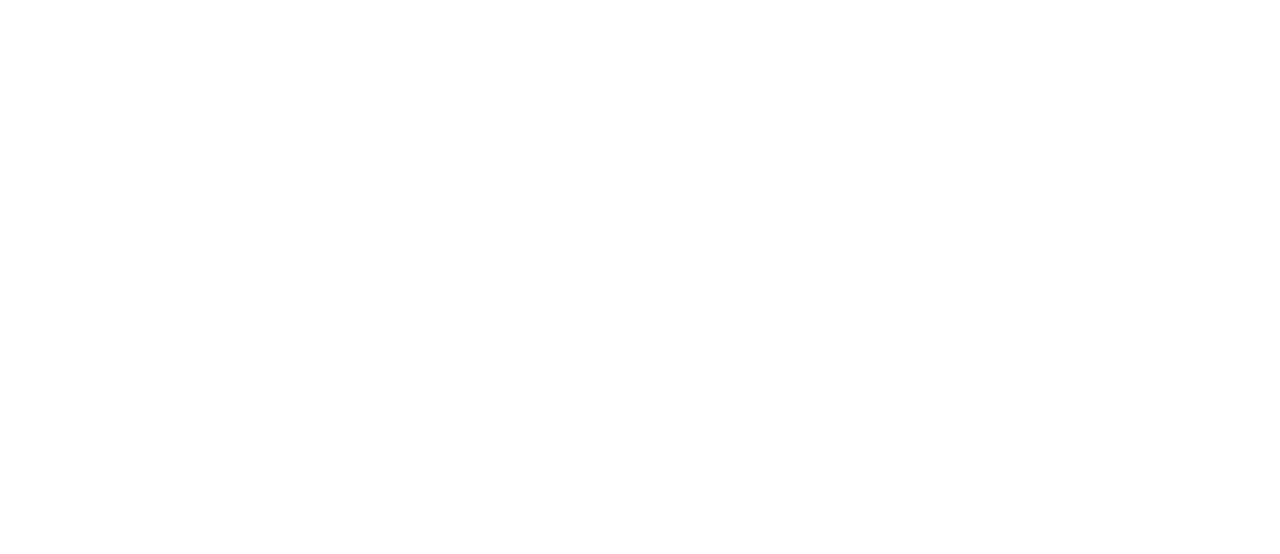
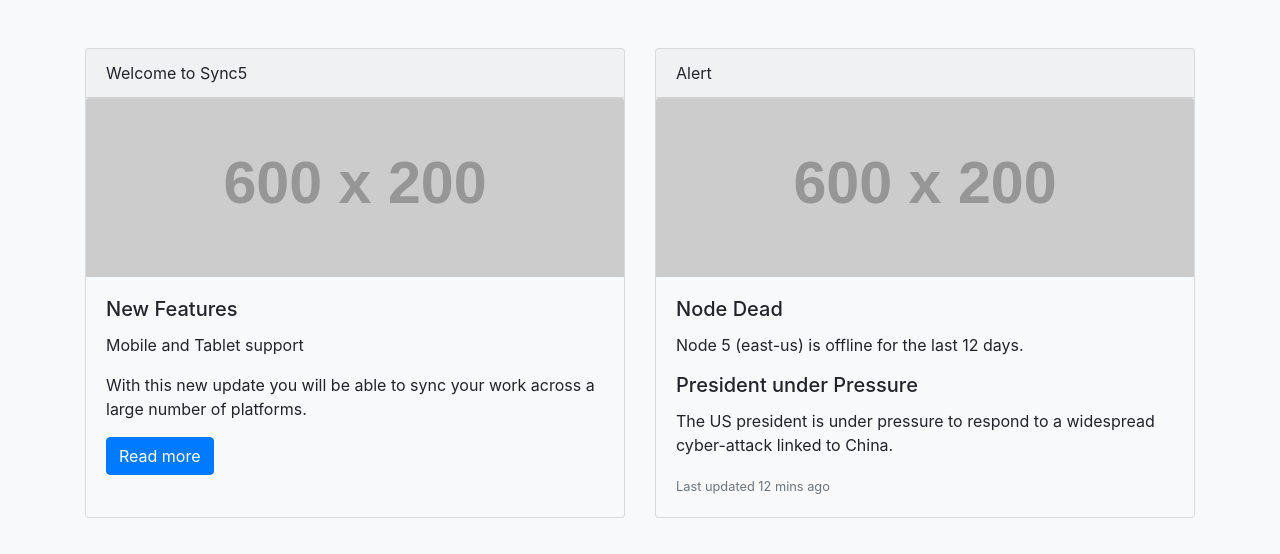
Before and after one commit to acciojob/bootstrap-card-Harshsurya-1327, a website: page main.html in a window 1280 px wide. Drawn offline with nearby package versions, Linux system fonts and the light colour scheme; placeholder pictures from the web are drawn by us.

Commit message:
created a submission

```diff
--- a/main.html
+++ b/main.html
@@ -1,16 +1,48 @@
 <!DOCTYPE html>
+<html lang="en">
+<head>
+  <meta charset="UTF-8">
+  <meta name="viewport" content="width=device-width, initial-scale=1, shrink-to-fit=no">
+  <title>Bootstrap Card Deck</title>
+  <!-- Bootstrap CSS -->
+  <link href="https://stackpath.bootstrapcdn.com/bootstrap/4.3.1/css/bootstrap.min.css" rel="stylesheet">
+</head>
+<body class="bg-light">
 
-<html>
+<div class="container mt-5">
+  <div class="card-deck">
 
-<head>
-	<link rel="stylesheet" href="styles.css">
-</head>
+    <!-- Card 1 -->
+    <div class="card bg-light">
+      <div class="card-header">Welcome to Sync5</div>
+      <img src="https://via.placeholder.com/600x200" class="card-img-top" alt="Sync5">
+      <div class="card-body">
+        <h5 class="card-title">New Features</h5>
+        <p class="card-text">Mobile and Tablet support</p>
+        <p class="card-text">With this new update you will be able to sync your work across a large number of platforms.</p>
+        <a href="#" class="btn btn-primary">Read more</a>
+      </div>
+    </div>
 
-<body>
-	<!-- the entire body must be written by student -->
-    <script type="text/javascript" src="./script.js">
-</script>
+    <!-- Card 2 -->
+    <div class="card bg-light">
+      <div class="card-header">Alert</div>
+      <img src="https://via.placeholder.com/600x200" class="card-img-top" alt="Alert">
+      <div class="card-body">
+        <h5 class="card-title">Node Dead</h5>
+        <p class="card-text">Node 5 (east-us) is offline for the last 12 days.</p>
+        <h5 class="card-title">President under Pressure</h5>
+        <p class="card-text">The US president is under pressure to respond to a widespread cyber-attack linked to China.</p>
+        <p class="card-text"><small class="text-muted">Last updated 12 mins ago</small></p>
+      </div>
+    </div>
 
+  </div>
+</div>
+
+<!-- Bootstrap JS + dependencies -->
+<script src="https://code.jquery.com/jquery-3.3.1.slim.min.js"></script>
+<script src="https://cdnjs.cloudflare.com/ajax/libs/popper.js/1.14.7/umd/popper.min.js"></script>
+<script src="https://stackpath.bootstrapcdn.com/bootstrap/4.3.1/js/bootstrap.min.js"></script>
 </body>
-
 </html>
```
